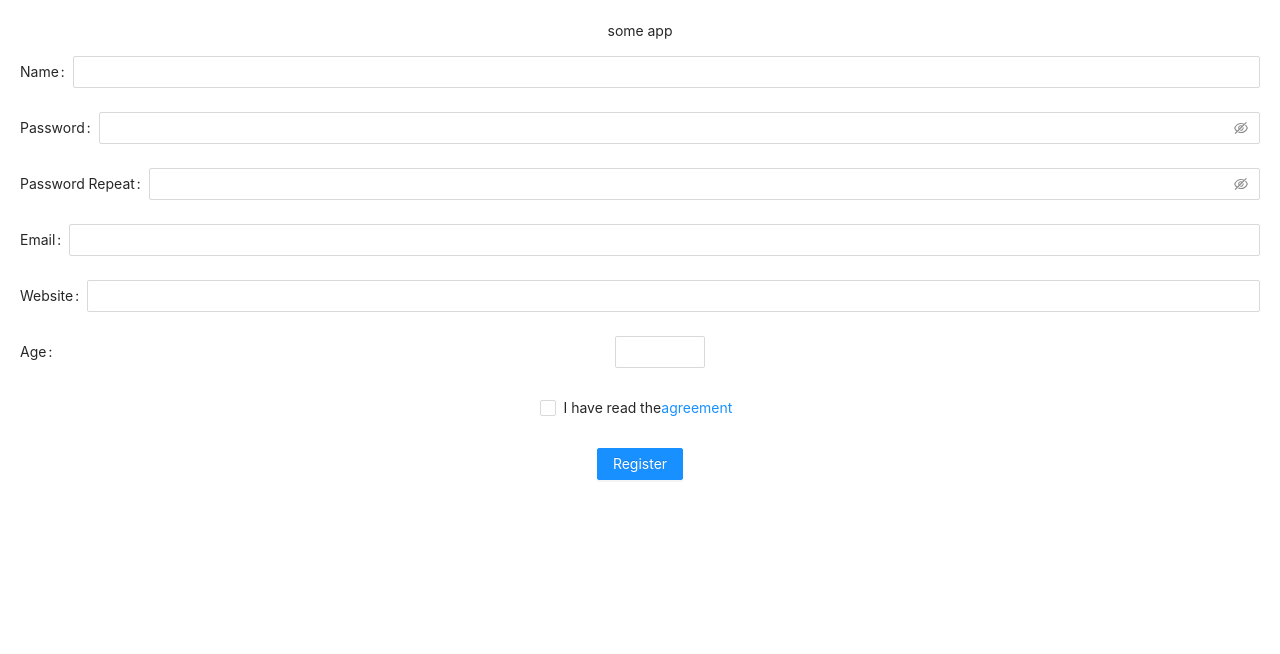
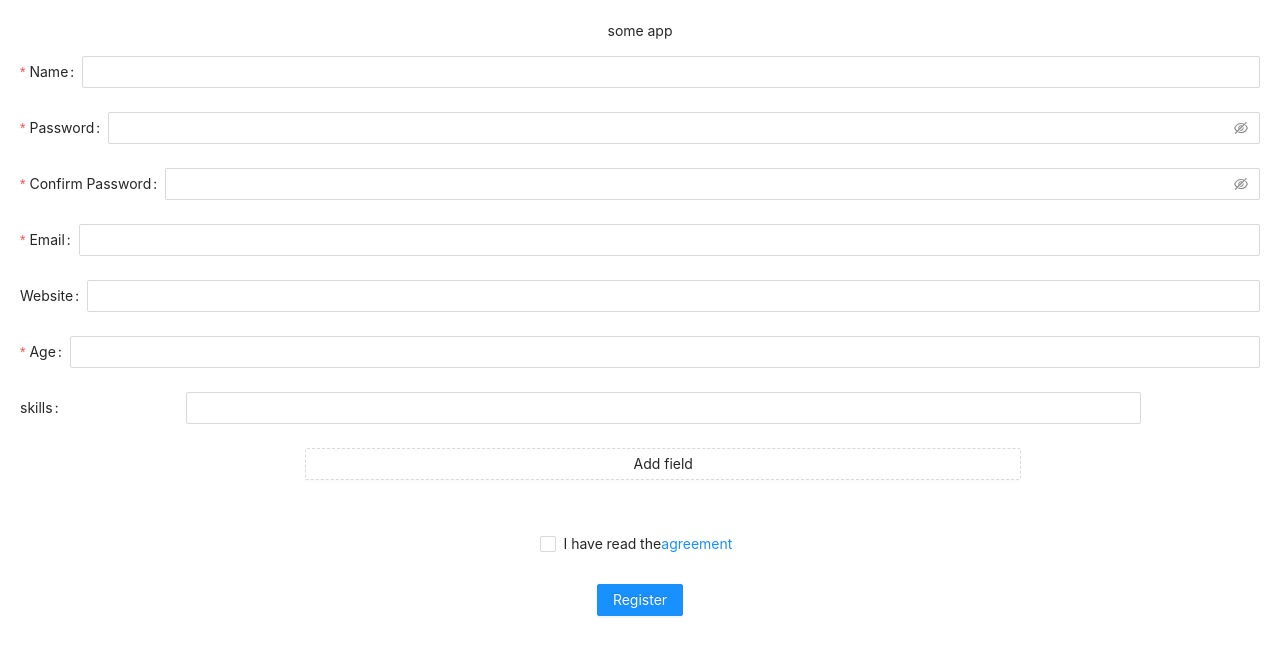
Before and after one commit to s1ep0y/jrush_form20, a React (Create React App) app in the folder client/: page / in a window 1280 px wide. Shown: the top 654 px of the page. Built offline with nearby package versions, Linux system fonts and the light colour scheme.

Commit message:
day 1 finish

```diff
--- a/client/package.json
+++ b/client/package.json
@@ -8,6 +8,7 @@
     "@testing-library/user-event": "^7.2.1",
     "antd": "^4.3.1",
     "formik": "^2.1.4",
+    "formik-antd": "^2.0.1",
     "node-sass": "^4.14.1",
     "prop-types": "^15.7.2",
     "react": "^16.13.1",
@@ -19,7 +20,8 @@
     "stylelint": "^13.3.3",
     "stylelint-config-airbnb": "0.0.0",
     "stylelint-order": "^4.0.0",
-    "stylelint-scss": "^3.17.2"
+    "stylelint-scss": "^3.17.2",
+    "yup": "^0.29.1"
   },
   "scripts": {
     "start": "react-scripts start",
--- a/client/src/components/RegistrationForm.jsx
+++ b/client/src/components/RegistrationForm.jsx
@@ -1,53 +1,211 @@
 import React from 'react';
-import { connect } from 'react-redux';
-import PropTypes from 'prop-types';
 import { useFormik } from 'formik';
 import {
-  Form, Input, Button, Checkbox, InputNumber,
+  Form, Input, Button, Checkbox,
 } from 'antd';
+import { string } from 'yup';
+
+const RegistrationForm = () => {
+  const passwordRegExp = new RegExp('^(?=.*[A-Z])(?=.*[0-9])(?=.{8,50}$)');
 
   const validateMessages = {
-  required: '${label} is required!',
-  types: {
-    email: '${label} is not validate email',
+    required: '"${name" is required',
+    pattern: {
+      mismatch: ((name) => {
+        if (name === 'password') {
+          return 'Password must be from 8 to 40 symbols, and contain at least one number and one'
+                            + ' capital letter';
+        }
+        return null;
+      }),
     },
   };
-const RegistrationForm = () => {
+
+  const formik = useFormik({
+    initialValues: {},
+    onSubmit: (values) => {
+      const valKeys = Object.keys(values);
+      const noEmpty = valKeys.reduce((acc, currentValue) => (values[currentValue]
+        ? { ...acc, [currentValue]: values[currentValue] }
+        : { ...acc }),
+      {});
+      alert(JSON.stringify(noEmpty, null, 2));
+    },
+  });
+
   return (
     <div>
-        <Form>
-          <Form.Item label="Name" name="name">
-            <Input />
+      <Form validateMessages={validateMessages} onFinish={formik.handleSubmit}>
+        <Form.Item
+          label="Name"
+          name="name"
+          max={50}
+          rules={[{
+            required: true,
+          },
+          ]}
+        >
+          <Input onChange={formik.handleChange} />
         </Form.Item>
-          <Form.Item label="Password" name="password">
-            <Input.Password />
+        <Form.Item
+          name="password"
+          label="Password"
+          rules={[{
+            required: true,
+            pattern: passwordRegExp,
+          },
+          ]}
+        >
+          <Input.Password onChange={formik.handleChange} />
         </Form.Item>
-          <Form.Item label="Password Repeat" name="passwordRepeat">
+
+        <Form.Item
+          name="confirm"
+          label="Confirm Password"
+          dependencies={['password']}
+          rules={[
+            {
+              required: true,
+              message: 'Please confirm your password!',
+            },
+            ({ getFieldValue }) => ({
+              validator(rule, value) {
+                if (!value || getFieldValue('password') === value) {
+                  return Promise.resolve();
+                }
+                return Promise.reject('The two passwords that you entered do not match!');
+              },
+            }),
+          ]}
+        >
           <Input.Password />
         </Form.Item>
         <Form.Item
           name="email"
           label="Email"
+          rules={[
+            {
+              required: true,
+            },
+            () => ({
+              validator(rule, value) {
+                if (string().email().isValidSync(value)) return Promise.resolve();
+                return Promise.reject('Incorrect email adress');
+              },
+            }),
+          ]}
+        >
+          <Input onChange={formik.handleChange} />
+        </Form.Item>
+        <Form.Item
+          name="website"
+          label="Website"
+          rules={[
+            {}, () => ({
+              validator(rule, value) {
+                if (string().url().isValidSync(value)) return Promise.resolve();
+                return Promise.reject('Incorrect website adress');
+              },
+            }),
+          ]}
+        >
+          <Input onChange={formik.handleChange} />
+        </Form.Item>
+        <Form.Item
+          label="Age"
+          name="age"
           rules={[{
-              type: 'email',
+            required: true,
           },
           ]}
         >
-            <Input />
+          <Input
+            type="number"
+            min={18}
+            max={65}
+            onChange={formik.handleChange}
+
+          />
         </Form.Item>
-          <Form.Item name="website" label="Website">
-            <Input />
+
+        <Form.Item label="skills">
+
+          <Form.Item
+            name="skills_base"
+            validateTrigger={['onChange', 'onBlur']}
+            rules={[{
+              whitespace: true,
+            },
+            ]}
+
+            noStyle="noStyle"
+          >
+            <Input
+              onChange={formik.handleChange}
+              style={{
+                width: '80%',
+                marginBottom: '24px',
+              }}
+            />
           </Form.Item>
-          <Form.Item label="Age" name="age">
-            <InputNumber />
+          <Form.List name="skills">
+            {
+              (fields = [{}], { add }) => (
+                <div>
+                  {
+                    fields.map((field) => (
+
+                      <Form.Item key={field.key}>
+                        <Form.Item
+                          {...field}
+                          validateTrigger={['onChange', 'onBlur']}
+                          rules={[{
+                            whitespace: true,
+                          },
+                          ]}
+
+                          style={{ marginBottom: '0px' }}
+                        >
+                          <Input
+                            onChange={formik.handleChange}
+                            style={{
+                              width: '80%',
+                            }}
+                          />
                         </Form.Item>
+                      </Form.Item>
+                    ))
+}
+                  <Form.Item>
+                    <Button
+                      type="dashed"
+                      onClick={() => {
+                        add();
+                      }}
+                      style={{
+                        width: '60%',
+
+                      }}
+                    >
+                      Add field
+                    </Button>
+                  </Form.Item>
+                </div>
+              )
+                    }
+          </Form.List>
+
+        </Form.Item>
+
         <Form.Item
           name="agreement"
           valuePropName="checked"
           rules={[{
-              validator: (_, value) => (value
+            validator: (rule, value) => (
+              value
                 ? Promise.resolve()
-                : Promise.reject('Should accept agreement')),
+                : Promise.reject('Should accept agreement')
+            ),
           },
           ]}
         >
@@ -64,6 +222,6 @@ const RegistrationForm = () => {
       </Form>
     </div>
   );
-}
+};
 
 export default RegistrationForm;
```
Also changed, not shown: 1 other file (tests, documents, lock files or other folders). Lines whose indentation alone changed are shown as unchanged.
